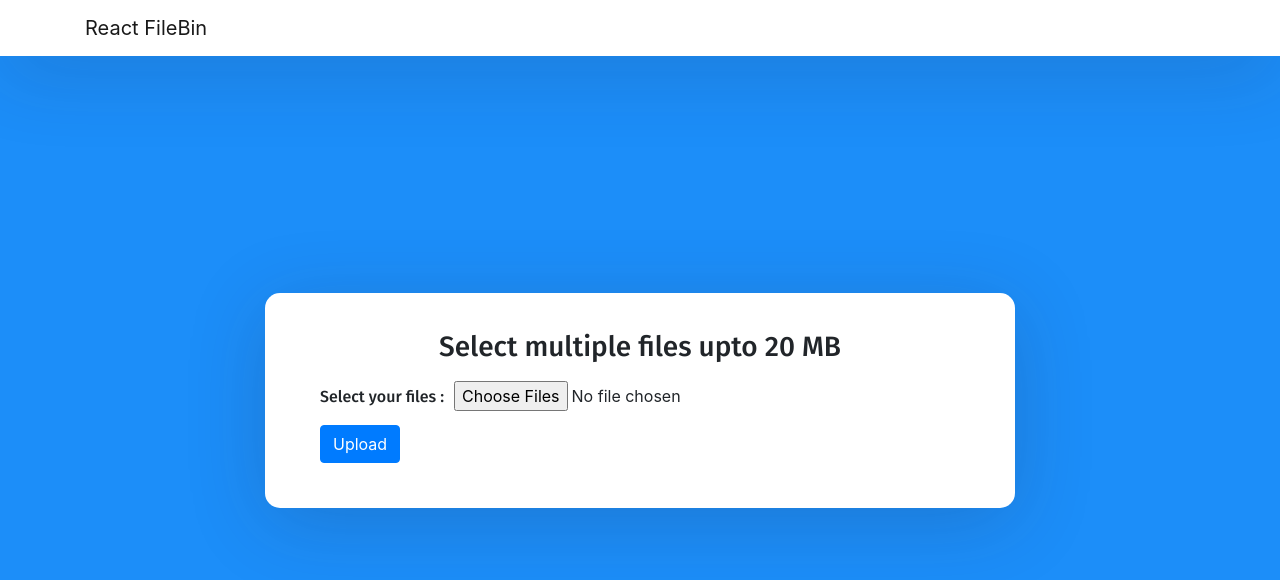
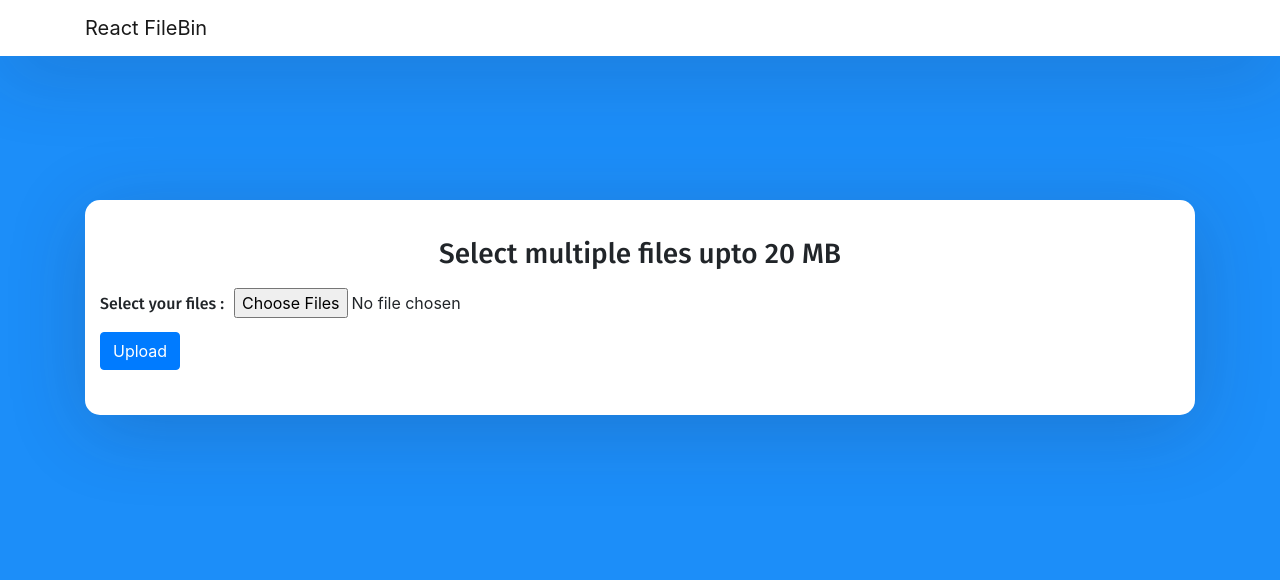
Before and after one commit to sid10on10/Uploader-frontEnd, a React (Create React App) app: page / in a window 1280 px wide. Shown: the top 580 px of the page. Built offline with nearby package versions, Linux system fonts and the light colour scheme.

Commit message:
added styling

```diff
--- a/src/App.js
+++ b/src/App.js
@@ -20,8 +20,8 @@ function App() {
         </div>
       </nav>
 
-      <div className="auth-wrapper">
-        <div className="auth-inner">
+      <div className="auth-wrapper container">
+        <div className="auth-inner container-fluid">
           <Switch>
             <Route exact path="/" component={Home}/>
           </Switch>
--- a/src/index.css
+++ b/src/index.css
@@ -27,15 +27,12 @@ body, html, .App, #root, .auth-wrapper {
 }
 
 .auth-wrapper {
-  display: flex;
-  justify-content: center;
-  flex-direction: column;
+  margin-top: 200px;
   text-align: left;
 }
 
 .auth-inner {
   width: 750px;
-  margin: auto;
   background: #ffffff;
   box-shadow: 0px 14px 80px rgba(34, 35, 58, 0.2);
   padding: 40px 55px 45px 55px;
```
